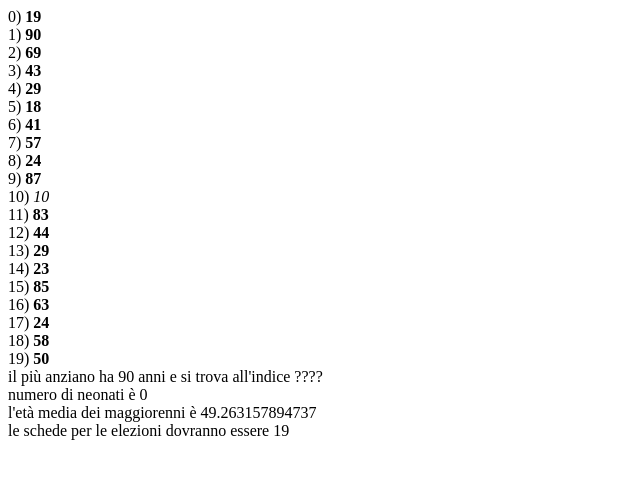
After one commit to Duv1995/Corso-IFTS, a PHP site: page /esercizi/esercizio-array.php in a window 1280 px wide. The commit adds this page. Shown: the top 479 px of the page, without its empty margins (0-640 px from the left). Run offline with PHP 8.4, Linux system fonts and the light colour scheme.

Commit message:
array esercizi

```diff
--- /dev/null
+++ b/corso-php/array/esercizi/esercizio-array.php
@@ -0,0 +1,88 @@
+<!DOCTYPE html>
+<html lang="en">
+
+<head>
+    <meta charset="UTF-8">
+    <meta http-equiv="X-UA-Compatible" content="IE=edge">
+    <meta name="viewport" content="width=device-width, initial-scale=1.0">
+    <title>Esercizio in classe</title>
+</head>
+
+<body>
+    <!-- Esercizio PHP
+
+Viene fornito un array di interi, dove ogni numero rappresenta l'età degli abitanti di un piccolo
+comune. Si chiede di svolgere le seguenti attività:
+1. elencare tutte le età presenti nell'array con uno sfondo alternato nelle varie righe,
+scrivendo in grassetto le età dei maggiorenni e in corsivo quelle dei minorenni (0 corrisponde ad un neonato);
+2. in un riquadro, riportare il numero dei neonati e l'età del più anziano;
+3. calcolare e visualizzare l'età media dei maggiorenni.
+4. Per aver diritto al voto si deve avere almeno 18 anni: calcolare e visualizzare quante
+schede servono in totale per le elezioni. -->
+
+    <?php
+    //RIPASSONE SUGLI ARRAY
+    //sono variabili che possono memorizzare piu di un dato, se la variabile è un cassetto l'array è una cassettiera
+
+    //ESERCIZIO
+    // inizializzo gli array delle variabili
+    $eta = []; //inizializzo l'array vuoto (opzionale)
+    for ($i = 0; $i < 20; $i++) { //ciclo che inizializza l'array e gli assegna valori random
+        $eta[$i] = rand(0, 90); //valorizzo a random le età dell'array
+        //echo "$i) " . $eta[$i] . "<br>"; //stampo i vari valori
+    }
+
+    // print_r($eta); //oppure faccio questo per stampare tutti gli elementi dell'array senza fare un ciclo
+    // var_dump($eta); //oppure faccio così per stampare ricorsivamente il contenuto dell'array
+
+    // 1. elencare tutte le età presenti nell'array con uno sfondo alternato nelle varie righe,
+    // scrivendo in grassetto le età dei maggiorenni e in corsivo quelle dei minorenni (0 corrisponde ad un neonato);
+
+    //2. in un riquadro, riportare il numero dei neonati e l'età del più anziano;
+    $max = $eta[0]; //prima inizializzo il valore massimo che prima del ciclo è sempre 0 che mi servirà per trovare il piu anziano
+    $neonati = 0; //inizializzo anche il numero dei neonati che partono da 0
+
+    //3. calcolare e visualizzare l'età media dei maggiorenni.
+    $eta_maggiorenni = 0; //questo mi servirà per calcolare la media
+    $numero_maggiorenni = 0; //questo mi servirà per calcolare la media e le schede elettorali richieste
+
+    for ($i = 0; $i < count($eta); $i++) { //count lo posso usare solo se ho gia inizializzato un array dicendogli quanti elementi ha ($i < 10)
+        if ($eta[$i] >= 18) {
+            echo "$i) " . "<b>" . $eta[$i] . "</b>";
+            //se invece voglio sommare tutte le età dei maggiorenni per farci la media
+            $eta_maggiorenni += $eta[$i]; //sommo al totale dell'età dei maggiorenni l'ultima età dei maggiorenni trovata
+            $numero_maggiorenni++;
+        } else {
+            echo "$i) " . "<i>" . $eta[$i] . "</i>";
+        }
+        echo "<br>";
+
+        //per trovare il piu anziano
+        if ($eta[$i] > $max) { //se trovo un età piu grande del max trovato fin ora
+            $max = $eta[$i]; //lo indico come il nuovo max che stamperò come il piu anziano
+        }
+
+        //per trovare il numero di neonati
+        if ($eta[$i] == 0) {
+            $neonati++; //incremento il valore ogni volta che ne trovo uno
+        }
+    }
+
+
+    echo "il più anziano ha $max anni e si trova all'indice ???? <br>"; //trova l'indice $i del numero piu anziano
+    echo "numero di neonati è $neonati <br>";
+
+    if ($numero_maggiorenni > 0) {
+        echo "l'età media dei maggiorenni è " . ($eta_maggiorenni / $numero_maggiorenni) . "<br>";
+        echo "le schede per le elezioni dovranno essere $numero_maggiorenni <br>";
+    } else {
+        echo "non ci sono maggiorenni"; //per testarlo cambia i numeri random da 0 a 17
+    }
+
+    ?>
+
+<!-- VERIFICA: massimi, minimi, somme, medie, IF, FOR, ARRAY -->
+
+</body>
+
+</html>
```
Also changed, not shown: corso-php/array/array.php (+33 -3 lines), corso-php/array/esercizi/en-elementi-successivi.php (added, +57 -0 lines), corso-php/istruzioni/esercizi/centro-scommesse.php (added, +40 -0 lines).
